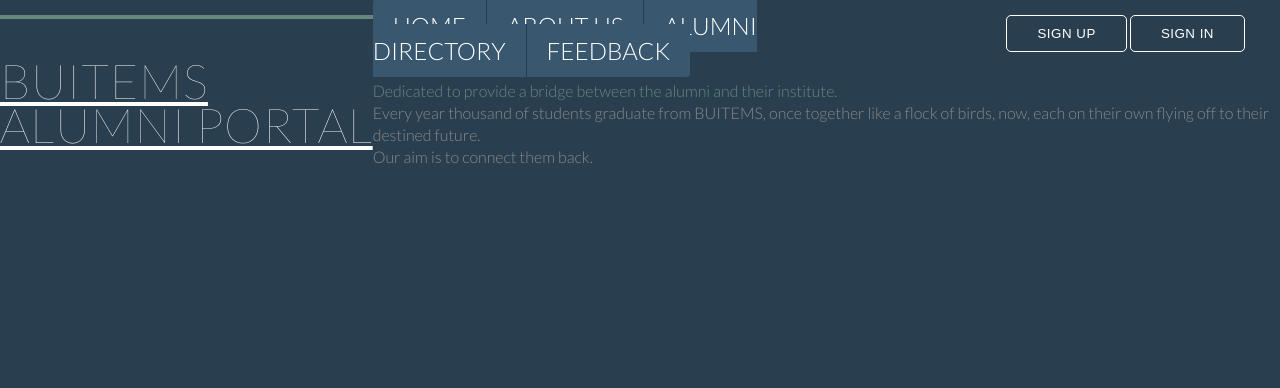
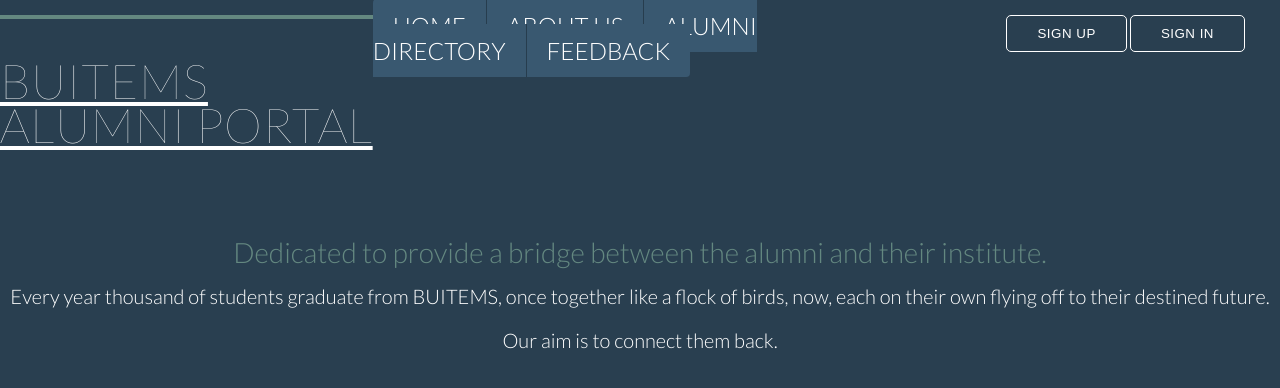
Before and after one commit to eido38990/Alumni, a plain HTML site: page index.html in a window 1280 px wide. Drawn offline with Linux system fonts and the light colour scheme.

Commit message:
Add files via upload
Description added, "CSS" file.

```diff
--- a/css/style.css
+++ b/css/style.css
@@ -100,7 +100,9 @@ body{
     background: #fff;
     color: #648880;
 }
-
+/*
+==============Navigation Bar==============
+*/
 .navbar{
     top: 15px;
     display: block;
@@ -147,3 +149,23 @@ h1, h2, h3, h4 {
 .header a:hover{
     color: #648880;
 }
+h2{
+    line-height: 44px;
+}
+
+
+/* ==============container========== */
+
+.container{
+        color: white;
+        line-height: 44px;
+        padding: 150px 0px 0px 0px;
+        text-align: center;
+}
+.container h2{
+    font-size: 28px;
+}
+.container p{
+    font-size: 20px;
+
+}
```
